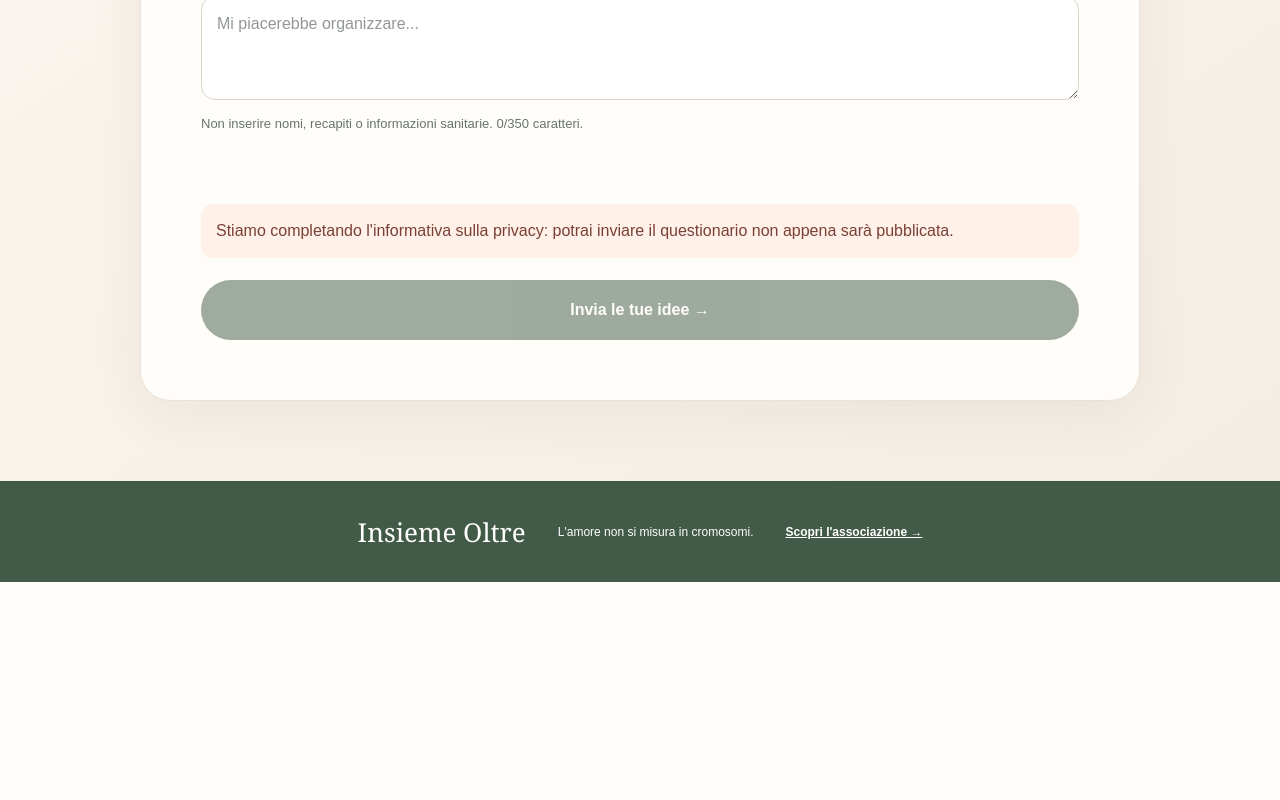
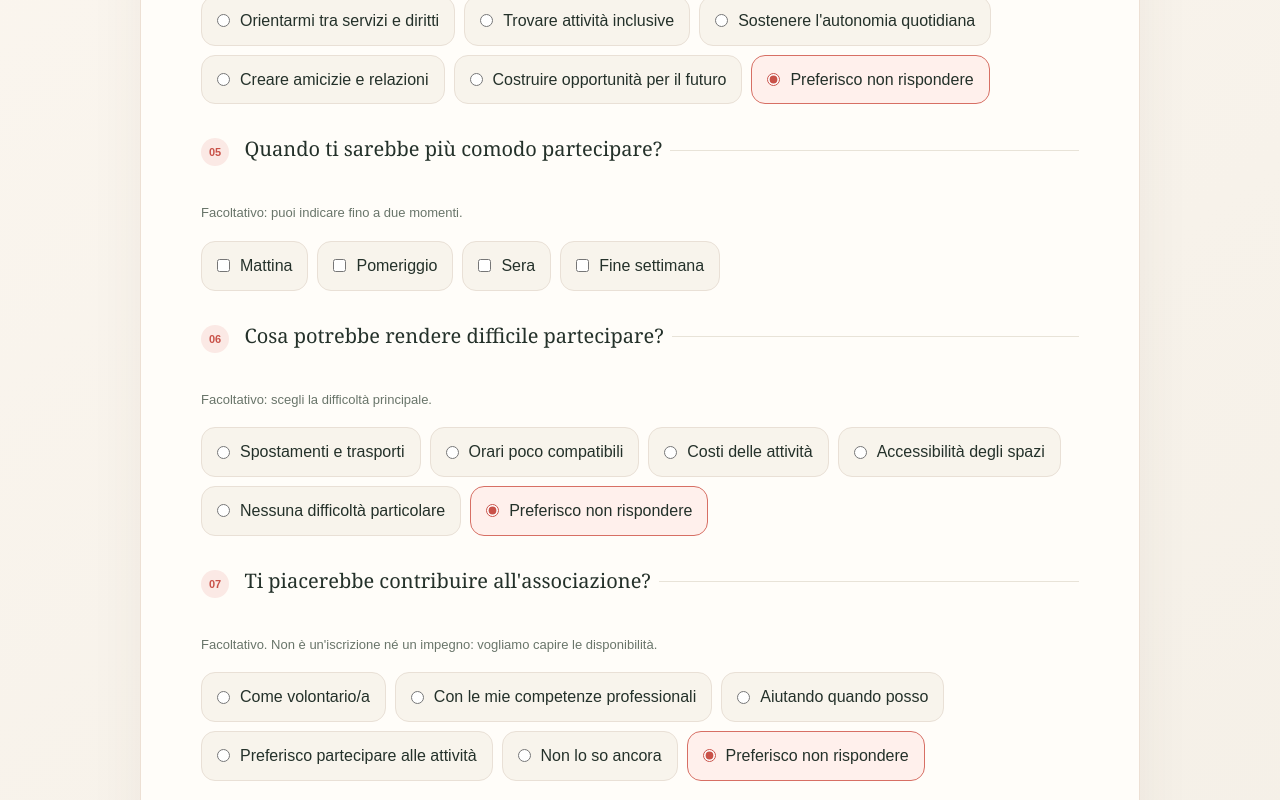
Before and after one commit to Lucare76/insieme-oltre, a Next.js app: page /partecipa in a window 1280 px wide. Shown: the part 1640-2440 px from the top of the page. Before the commit the page ends 2222 px from the top, so only its background shows below. Built offline with nearby package versions, Linux system fonts and the light colour scheme; no server answers.

Commit message:
feat: add four optional planning questions to participation form

```diff
--- a/app/partecipa/ParticipationForm.tsx
+++ b/app/partecipa/ParticipationForm.tsx
@@ -1,13 +1,17 @@
 "use client";
 
 import { useRef, useState, type FormEvent } from "react";
-import { ages, priorities, roles } from "../../lib/participation";
+import { ages, contributions, needs, obstacles, priorities, roles, times } from "../../lib/participation";
 
 export function ParticipationForm({ available, privacyHref }: { available: boolean; privacyHref: string }) {
   const [role, setRole] = useState("familiare");
   const [age, setAge] = useState("tutte");
   const [interests, setInterests] = useState<string[]>([]);
   const [idea, setIdea] = useState("");
+  const [need, setNeed] = useState("");
+  const [timesSelected, setTimesSelected] = useState<string[]>([]);
+  const [obstacle, setObstacle] = useState("");
+  const [contribution, setContribution] = useState("");
   const [privacy, setPrivacy] = useState(false);
   const [pending, setPending] = useState(false);
   const [feedback, setFeedback] = useState<{ ok: boolean; message: string } | null>(null);
@@ -16,6 +20,10 @@ export function ParticipationForm({ available, privacyHref }: { available: boole
 
   function changeInterest(id: string, checked: boolean) {
     setInterests((list) => checked ? (list.length < 3 ? [...list, id] : list) : list.filter((x) => x !== id));
+  }
+
+  function changeTime(id: string, checked: boolean) {
+    setTimesSelected((list) => checked ? (list.length < 2 ? [...list, id] : list) : list.filter((x) => x !== id));
   }
 
   async function submit(event: FormEvent<HTMLFormElement>) {
@@ -28,7 +36,7 @@ export function ParticipationForm({ available, privacyHref }: { available: boole
       const response = await fetch("/api/partecipa", {
         method: "POST",
         headers: { "Content-Type": "application/json" },
-        body: JSON.stringify({ role, age, interests, idea: idea.trim(), privacy, website: "" }),
+        body: JSON.stringify({ role, age, interests, need, times: timesSelected, obstacle, contribution, idea: idea.trim(), privacy, website: "" }),
         signal: AbortSignal.timeout(15000),
       });
       const payload = await response.json().catch(() => null);
@@ -74,7 +82,52 @@ export function ParticipationForm({ available, privacyHref }: { available: boole
       <p className="participa-hint" aria-live="polite">Selezionate: {interests.length} su 3</p>
     </fieldset>
     <fieldset>
-      <legend><span>04</span> Vuoi aggiungere un'idea?</legend>
+      <legend><span>04</span> Qual è la difficoltà più importante da affrontare?</legend>
+      <p className="participa-hint">Facoltativo. Ci aiuta a capire da dove cominciare.</p>
+      <div className="participa-choices">
+        {needs.map((item) => <label key={item.value} className={need === item.value ? "selected" : ""}>
+          <input type="radio" name="need" value={item.value} checked={need === item.value} onChange={() => setNeed(item.value)} />
+          {item.label}
+        </label>)}
+        <label className={need === "" ? "selected" : ""}><input type="radio" name="need" value="" checked={need === ""} onChange={() => setNeed("")} />Preferisco non rispondere</label>
+      </div>
+    </fieldset>
+    <fieldset>
+      <legend><span>05</span> Quando ti sarebbe più comodo partecipare?</legend>
+      <p className="participa-hint">Facoltativo: puoi indicare fino a due momenti.</p>
+      <div className="participa-choices">
+        {times.map((item) => <label key={item.value} className={timesSelected.includes(item.value) ? "selected" : ""}>
+          <input type="checkbox" checked={timesSelected.includes(item.value)}
+            disabled={!timesSelected.includes(item.value) && timesSelected.length >= 2}
+            onChange={(e) => changeTime(item.value, e.target.checked)} />
+          {item.label}
+        </label>)}
+      </div>
+    </fieldset>
+    <fieldset>
+      <legend><span>06</span> Cosa potrebbe rendere difficile partecipare?</legend>
+      <p className="participa-hint">Facoltativo: scegli la difficoltà principale.</p>
+      <div className="participa-choices">
+        {obstacles.map((item) => <label key={item.value} className={obstacle === item.value ? "selected" : ""}>
+          <input type="radio" name="obstacle" value={item.value} checked={obstacle === item.value} onChange={() => setObstacle(item.value)} />
+          {item.label}
+        </label>)}
+        <label className={obstacle === "" ? "selected" : ""}><input type="radio" name="obstacle" value="" checked={obstacle === ""} onChange={() => setObstacle("")} />Preferisco non rispondere</label>
+      </div>
+    </fieldset>
+    <fieldset>
+      <legend><span>07</span> Ti piacerebbe contribuire all'associazione?</legend>
+      <p className="participa-hint">Facoltativo. Non è un'iscrizione né un impegno: vogliamo capire le disponibilità.</p>
+      <div className="participa-choices">
+        {contributions.map((item) => <label key={item.value} className={contribution === item.value ? "selected" : ""}>
+          <input type="radio" name="contribution" value={item.value} checked={contribution === item.value} onChange={() => setContribution(item.value)} />
+          {item.label}
+        </label>)}
+        <label className={contribution === "" ? "selected" : ""}><input type="radio" name="contribution" value="" checked={contribution === ""} onChange={() => setContribution("")} />Preferisco non rispondere</label>
+      </div>
+    </fieldset>
+    <fieldset>
+      <legend><span>08</span> Vuoi aggiungere un'idea?</legend>
       <label className="participa-idea" htmlFor="participa-idea">Facoltativo: un suggerimento in poche parole.</label>
       <textarea id="participa-idea" rows={3} value={idea} onChange={(e) => setIdea(e.target.value)} maxLength={350}
         placeholder="Mi piacerebbe organizzare..." />
```
